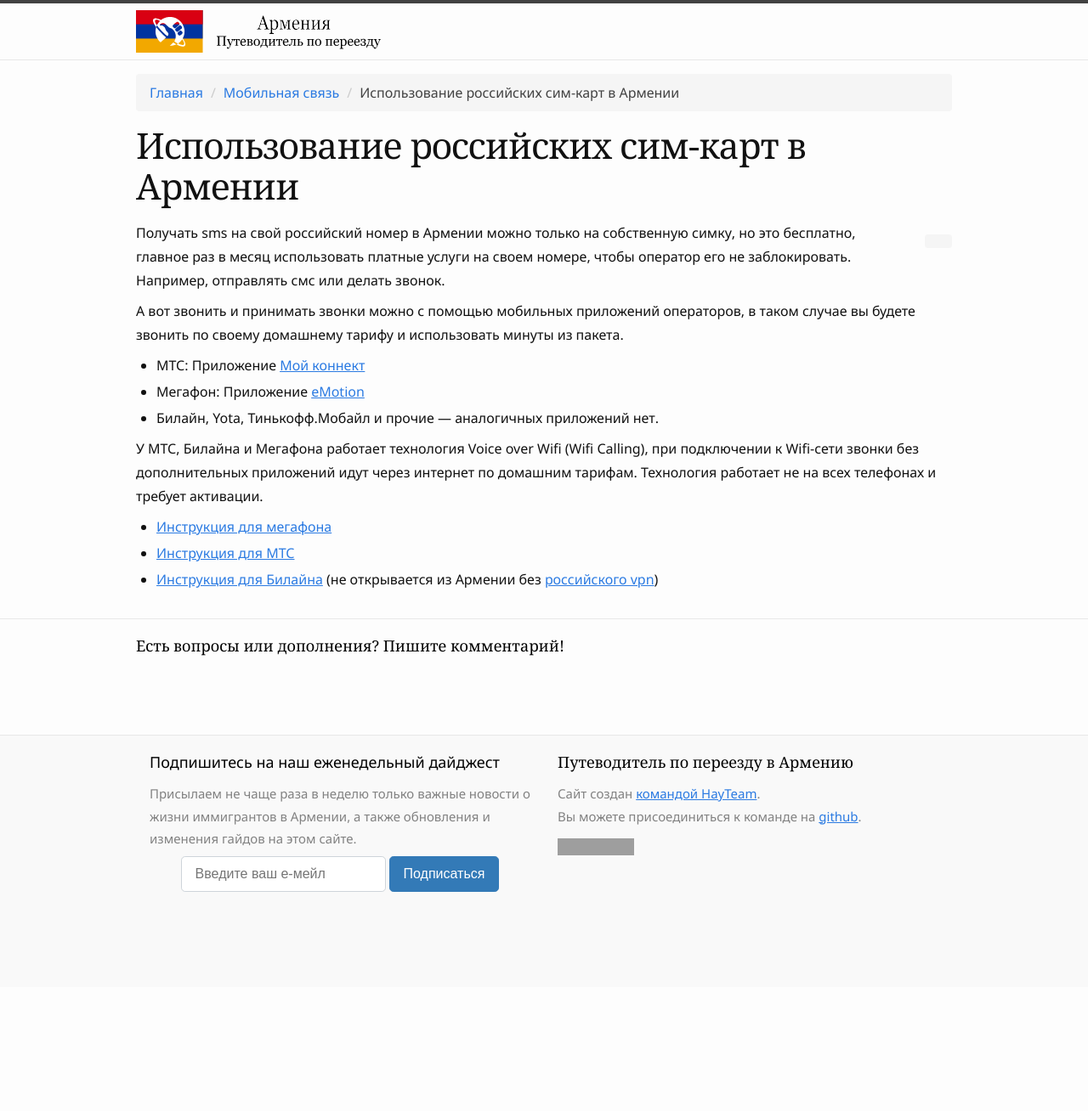
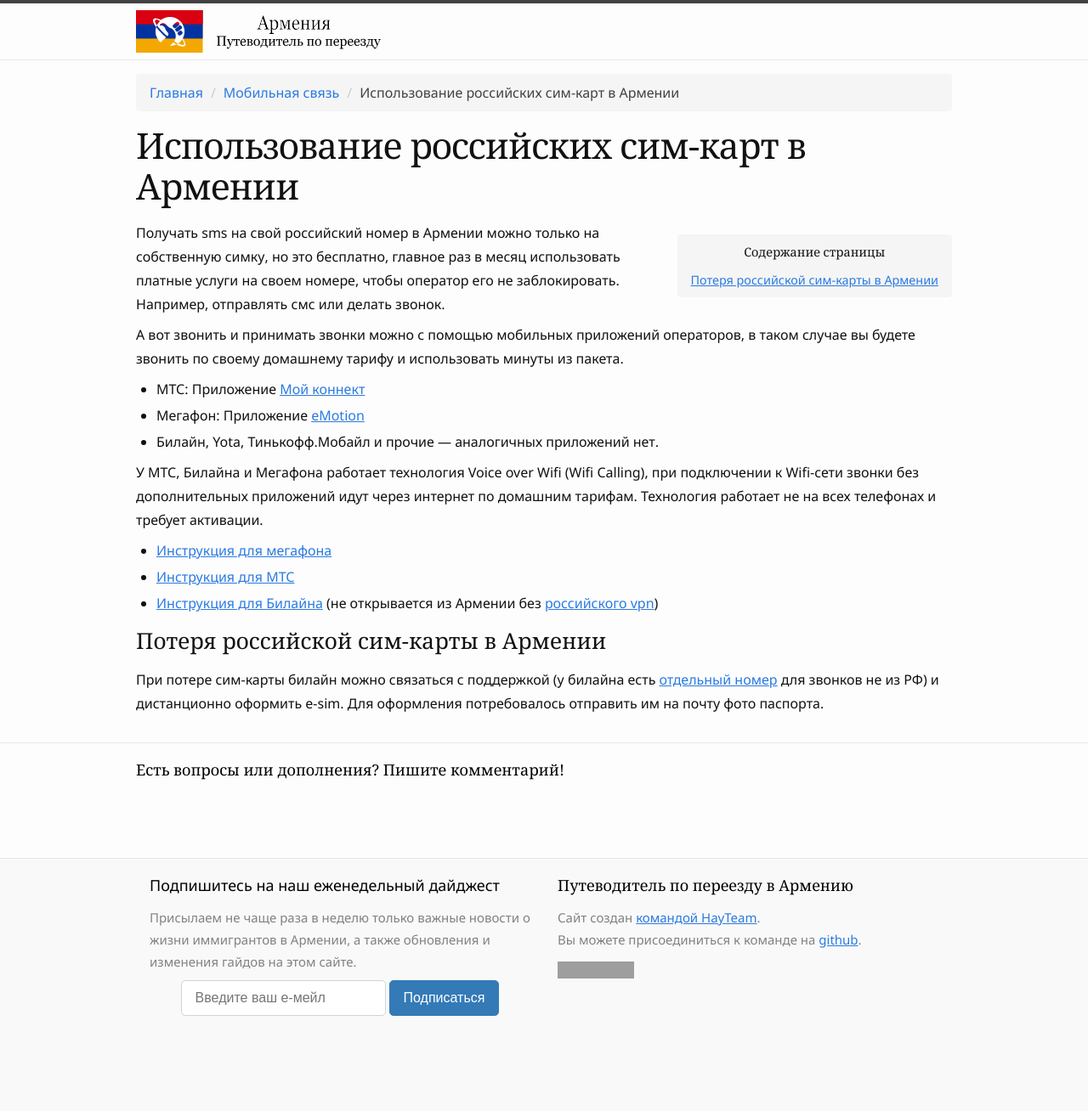
Before and after one commit to haywiki/haywiki.github.io, a Jekyll site: the page built from cellular/russian-sim.md, in a window 1280 px wide. Shown: the whole page at 85% size. Built offline with Jekyll 4.4.1, drawn with Linux system fonts in a browser that asks for light colours; nearby versions of some CDN libraries; a script that is not in the unit is left out; before the commit the page ends 1162 px from its top, so only the background shows below that; grey boxes are pictures that could not be loaded.

Commit message:
восстановление потерянной симки билайна в армении

```diff
--- a/cellular/russian-sim.md
+++ b/cellular/russian-sim.md
@@ -21,3 +21,8 @@
 - [Инструкция для мегафона](https://moscow.megafon.ru/help/faq/chto_takoe_vowi_fi.html)
 - [Инструкция для МТС](https://moskva.mts.ru/personal/tehnologii/vowifi)
 - [Инструкция для Билайна](https://moskva.beeline.ru/customers/products/vowifi/) (не открывается из Армении без [российского vpn](../life/russian-vpn.md))
+
+### Потеря российской сим-карты в Армении
+
+При потере сим-карты билайн можно связаться с поддержкой (у билайна есть [отдельный номер](https://moskva.beeline.ru/customers/pomosh/mobile/mobilnyj-internet/nashi-kontakty/kak-svyazatsya-s-operatorom-bilayn-napryamuyu/) для звонков не из РФ)
+и дистанционно оформить e-sim. Для оформления потребовалось отправить им на почту фото паспорта.
```
